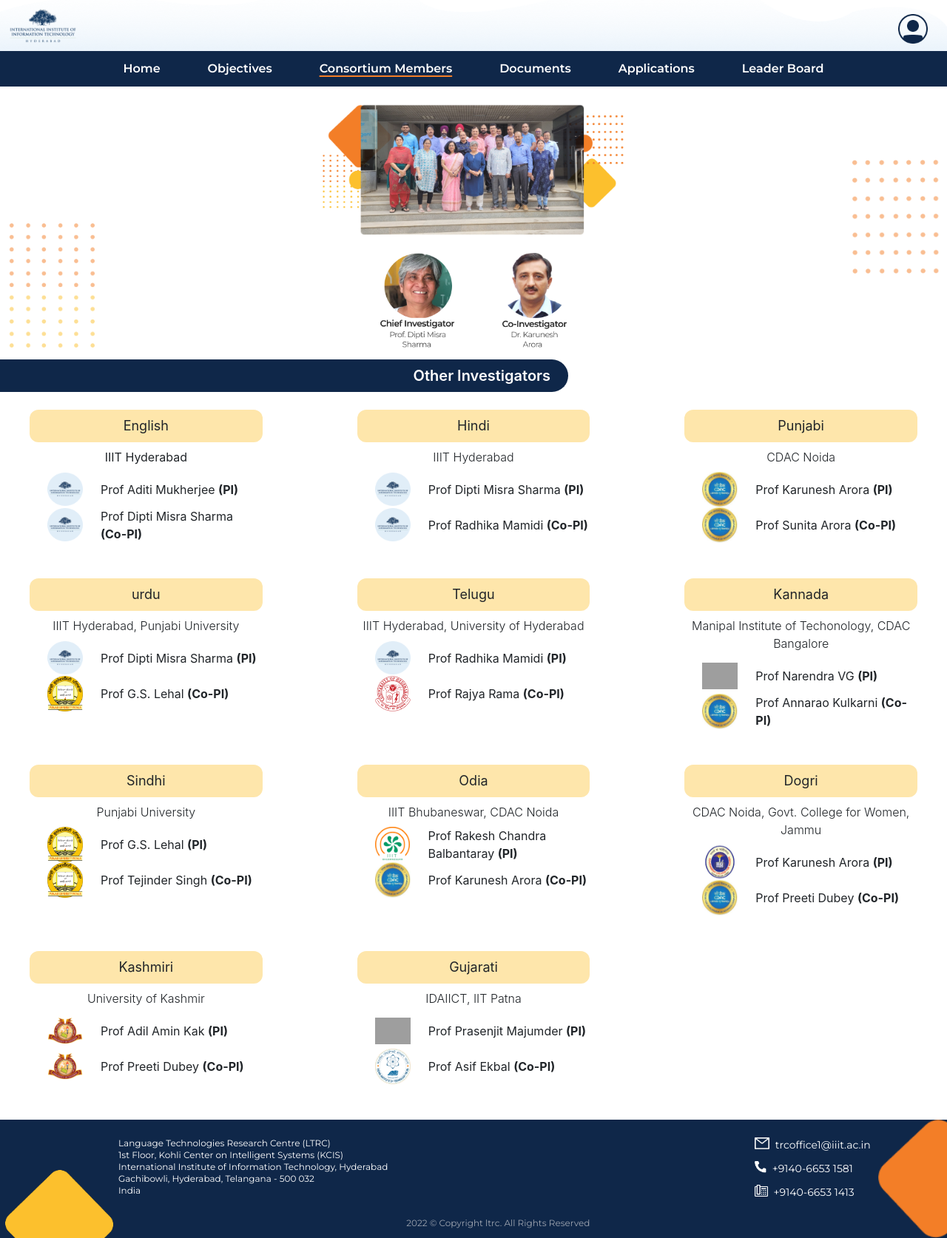
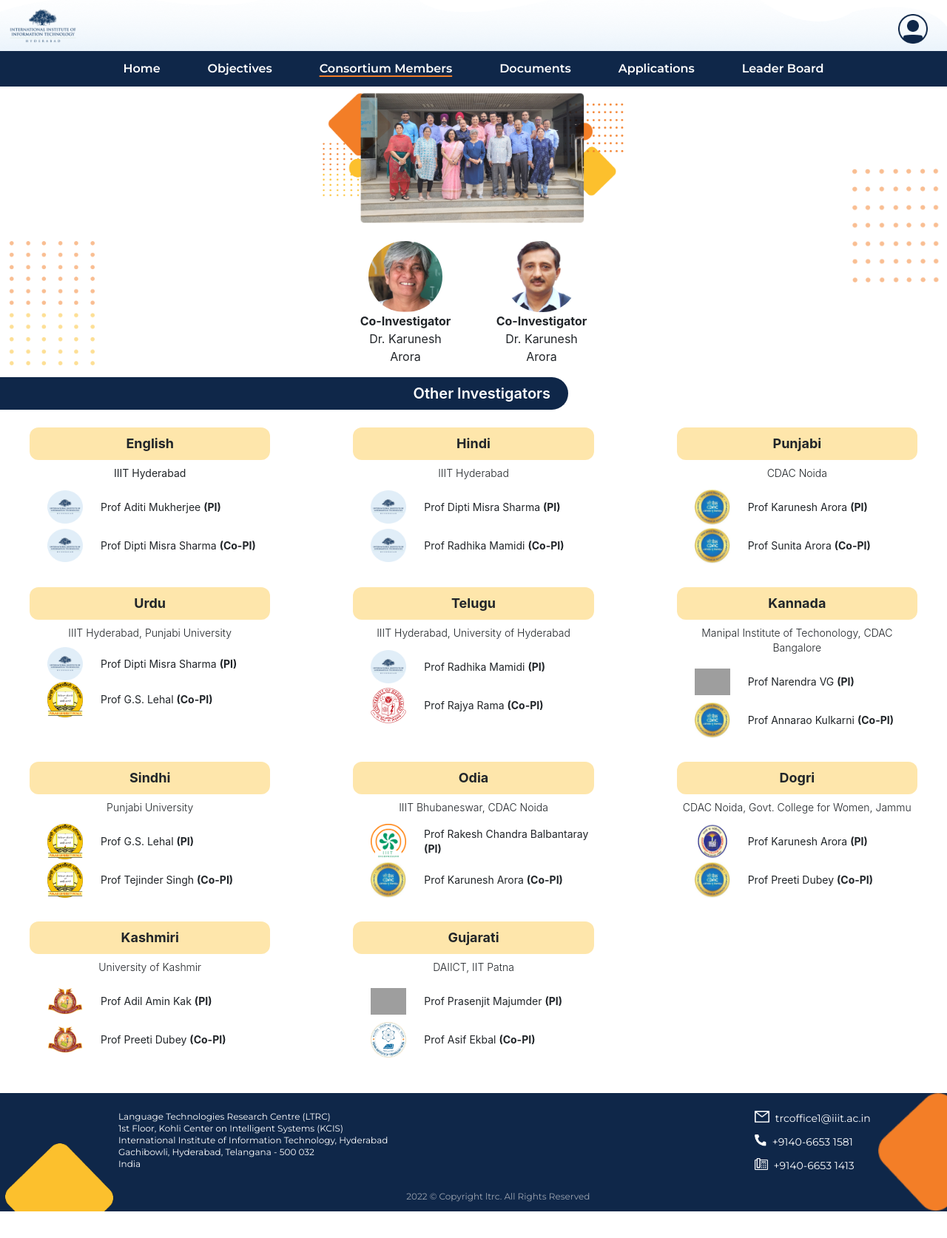
Before and after one commit to IIITH-Product-Labs/leaderboard, a Flask app: page /consortium in a window 1280 px wide. Shown: the whole page at 74% size. After the commit the page ends 1638 px from the top, so only its background shows below. Run offline with Flask 2, Linux system fonts and the light colour scheme; some libraries are stand-ins or nearby versions; grey boxes are pictures that could not be loaded.

Commit message:
changes made in members page

```diff
--- a/templates/consortium.html
+++ b/templates/consortium.html
@@ -126,12 +126,27 @@
       <div class="flex:none">
         <img class="w-32 opacity-50" src="{{url_for('static',filename='g72.png')}}">
       </div>
-      <div class="flex-grow flex-col  mt-4 item-center  ">
-        <div class="">
-          <img class="mx-auto md:w-2/5" src="{{url_for('static',filename='group.png')}}" />
-        <img class=" mx-auto mt-4 md:h-32  h-24  " src="{{url_for('static',filename='Group 600.png')}}" >
+      <!-- <div class="w-screen flex-col   item-center  ">  -->
+        <div class=" flex-grow sm:mt-4 mt-2  ">
+          <img class="mx-auto md:w-2/5 w-3/5" src="{{url_for('static',filename='group.png')}}" />
+          <div class="  mt-4  mx-auto  gap-12  flex w-80 text-center" >
+
+            <div class="flex-col flex  " >
+              <img class=" mx-auto  rounded-full sm:h-24 h-16  object-contain "  src="{{url_for('static',filename='image1.png')}}" />
+              <text class="font-bold">   Co-Investigator <br/>
+              <span class="font-normal">Dr. Karunesh Arora     </span>
+              </text>
+            </div>
+            <div class="flex-col flex" >
+
+              <img class=" mx-auto  rounded-full sm:h-24 h-16 object-contain "  src="{{url_for('static',filename='image2.png')}}" />
+              <text class="font-bold">   Co-Investigator <br/>
+              <span class="font-normal">Dr. Karunesh Arora  </span>
+              </text>
+            </div>
+          </div>
         </div>
-      </div>
+      <!-- </div> -->
       <div class="flex:none my-auto ">
         <img class="w-32 opacity-50" src="{{url_for('static',filename='grp1.png')}}">
       </div>
@@ -142,20 +157,20 @@
     </div>
 
 
-    <div class=" max-w-7xl mx-auto grid  lg:grid-cols-3   md:grid-cols-2 sm:grid-col  mt-6 mb-12 lg:gap-12 md:gap-8  gap-2"  >
+    <div class=" max-w-7xl mx-auto grid  lg:grid-cols-3   md:grid-cols-2 sm:grid-col  mt-6 mb-12 lg:gap-8 md:gap-8  gap-2"  >
 
             <div class=" flex-col items-center text-left mx-10     " >
               <div class=" p-2 bg-Yellow  text-center rounded-xl ">
-                <p class="text-bold font-normal md:text-lg text-md ">English</p>
+                <p class="font-bold text-lg  ">English</p>
               </div>
-                <p class="text-md font-lighter text-center my-2">IIIT Hyderabad</p>
-              <div class=" flex item-center  ">
-                <img class="w-12 h-12 object-contain mx-4" src="{{url_for('static',filename='Group 45.png')}}">
-                <p class="text-md my-auto ">Prof Aditi Mukherjee <b>(PI)</b></p>
+                <p class="text-sm font-lighter text-center my-2">IIIT Hyderabad</p>
+              <div class=" flex item-center ">
+                <img class="w-12 h-12 object-contain mx-4 my-1" src="{{url_for('static',filename='Group 45.png')}}">
+                <p class="text-sm my-auto ">Prof Aditi Mukherjee <b>(PI)</b></p>
               </div>
               <div class="flex s">
-                <img class="w-12 h-12 object-contain mx-4" src="{{url_for('static',filename='Group 45.png')}}">
-                <p class="text-md  my-auto ">Prof Dipti Misra Sharma <b>(Co-PI)</b></p>
+                <img class="w-12 h-12 object-contain mx-4 " src="{{url_for('static',filename='Group 45.png')}}">
+                <p class="text-sm  my-auto ">Prof Dipti Misra Sharma <b>(Co-PI)</b></p>
               </div>
             </div>
 
@@ -163,158 +178,158 @@
 
             <div class=" flex-col items-center text-left mx-10  " >
               <div class=" p-2 bg-Yellow  text-center rounded-xl ">
-                <p class="text-semibold text-lg ">Hindi</p>
+                <p class="font-bold text-lg ">Hindi</p>
               </div>
-                <p class="text-md font-light text-center my-2">IIIT Hyderabad</p>
+                <p class="text-sm font-light text-center my-2">IIIT Hyderabad</p>
               <div class=" flex item-center  ">
-                <img class="w-12 h-12 object-contain mx-4" src="{{url_for('static',filename='Group 45.png')}}">
-                <p class="text-md my-auto ">Prof Dipti Misra Sharma <b>(PI)</b></p>
+                <img class="w-12 h-12 object-contain mx-4 my-1" src="{{url_for('static',filename='Group 45.png')}}">
+                <p class="text-sm my-auto ">Prof Dipti Misra Sharma <b>(PI)</b></p>
               </div>
               <div class="flex s">
                 <img class="w-12 h-12 object-contain mx-4" src="{{url_for('static',filename='Group 45.png')}}">
-                <p class="text-md my-auto ">Prof Radhika Mamidi <b>(Co-PI)</b></p>
+                <p class="text-sm my-auto ">Prof Radhika Mamidi <b>(Co-PI)</b></p>
               </div>
             </div>
 
 
             <div class=" flex-col items-center text-left mx-10   " >
               <div class=" p-2 bg-Yellow  text-center rounded-xl ">
-                <p class="text-semibold text-lg ">Punjabi</p>
+                <p class="font-bold text-lg ">Punjabi</p>
               </div>
-                <p class="text-md font-light text-center my-2">CDAC Noida</p>
+                <p class="text-sm font-light text-center my-2">CDAC Noida</p>
               <div class=" flex item-center  ">
-                <img class="w-12 h-12 object-contain mx-4" src="{{url_for('static',filename='CDAC2.png')}}">
-                <p class="text-md my-auto ">Prof Karunesh Arora <b>(PI)</b></p>
+                <img class="w-12 h-12 object-contain mx-4 my-1" src="{{url_for('static',filename='CDAC2.png')}}">
+                <p class="text-sm my-auto ">Prof Karunesh Arora <b>(PI)</b></p>
               </div>
               <div class="flex s">
                 <img class="w-12 h-12 object-contain mx-4" src="{{url_for('static',filename='CDAC2.png')}}">
-                <p class="text-md my-auto ">Prof Sunita Arora <b>(Co-PI)</b></p>
+                <p class="text-sm my-auto ">Prof Sunita Arora <b>(Co-PI)</b></p>
               </div>
             </div>
 
             <div class=" flex-col items-center text-left mx-10  " >
               <div class=" p-2 bg-Yellow  text-center rounded-xl ">
-                <p class="text-semibold text-lg ">urdu</p>
+                <p class="font-bold text-lg ">Urdu</p>
               </div>
-                <p class="text-md font-light text-center my-2">IIIT Hyderabad, Punjabi University</p>
+                <p class="text-sm font-light text-center my-2 my-1">IIIT Hyderabad, Punjabi University</p>
               <div class=" flex item-center  ">
                 <img class="w-12 h-12 object-contain mx-4" src="{{url_for('static',filename='Group 45.png')}}">
-                <p class="text-md my-auto ">Prof Dipti Misra Sharma <b>(PI)</b></p>
+                <p class="text-sm my-auto ">Prof Dipti Misra Sharma <b>(PI)</b></p>
               </div>
               <div class="flex s">
                 <img class="w-12 h-12 object-contain mx-4" src="{{url_for('static',filename='punjabi_university.png')}}">
-                <p class="text-md my-auto ">Prof G.S. Lehal <b>(Co-PI)</b></p>
+                <p class="text-sm my-auto ">Prof G.S. Lehal <b>(Co-PI)</b></p>
               </div>
             </div>
 
 
             <div class=" flex-col items-center text-left   mx-10 " >
               <div class=" p-2 bg-Yellow  text-center rounded-xl">
-                <p class="text-semibold text-lg ">Telugu</p>
+                <p class="font-bold text-lg ">Telugu</p>
               </div>
-                <p class="text-md font-light text-center my-2">IIIT Hyderabad, University of Hyderabad</p>
+                <p class="text-sm font-light text-center my-2">IIIT Hyderabad, University of Hyderabad</p>
               <div class=" flex item-center  ">
-                <img class="w-12 h-12 object-contain mx-4" src="{{url_for('static',filename='Group 45.png')}}">
-                <p class="text-md my-auto ">Prof Radhika Mamidi <b>(PI)</b></p>
+                <img class="w-12 h-12 object-contain mx-4 my-1" src="{{url_for('static',filename='Group 45.png')}}">
+                <p class="text-sm my-auto ">Prof Radhika Mamidi <b>(PI)</b></p>
               </div>
               <div class="flex s">
                 <img class="w-12 h-12 object-contain mx-4" src="{{url_for('static',filename='uoh.png')}}">
-                <p class="text-md my-auto ">Prof Rajya Rama <b>(Co-PI)</b></p>
+                <p class="text-sm my-auto ">Prof Rajya Rama <b>(Co-PI)</b></p>
               </div>
             </div>
 
 
             <div class=" flex-col items-center text-left mx-10  " >
               <div class=" p-2 bg-Yellow  text-center rounded-xl ">
-                <p class="text-semibold text-lg ">Kannada</p>
+                <p class="font-bold text-lg ">Kannada</p>
               </div>
-                <p class="text-md font-light text-center my-2">Manipal Institute of Techonology, CDAC Bangalore</p>
+                <p class="text-sm font-light text-center my-2">Manipal Institute of Techonology, CDAC Bangalore</p>
               <div class=" flex item-center  ">
-                <img class="w-12 h-12 object-contain mx-4" src="{{url_for('static',filename='Manipal.png')}}">
-                <p class="text-md my-auto ">Prof Narendra VG <b>(PI)</b></p>
+                <img class="w-12 h-12 object-contain mx-4 my-1" src="{{url_for('static',filename='Manipal.png')}}">
+                <p class="text-sm my-auto ">Prof Narendra VG <b>(PI)</b></p>
               </div>
               <div class="flex s">
                 <img class="w-12 h-12 object-contain mx-4" src="{{url_for('static',filename='CDAC2.png')}}">
-                <p class="text-md my-auto ">Prof Annarao Kulkarni <b>(Co-PI)</b></p>
+                <p class="text-sm my-auto ">Prof Annarao Kulkarni <b>(Co-PI)</b></p>
               </div>
             </div>
 
             <div class=" flex-col items-center text-left  mx-10 " >
               <div class=" p-2 bg-Yellow  text-center rounded-xl ">
-                <p class="text-semibold text-lg ">Sindhi</p>
+                <p class="font-bold text-lg ">Sindhi</p>
               </div>
-                <p class="text-md font-light text-center my-2">Punjabi University</p>
+                <p class="text-sm font-light text-center my-2">Punjabi University</p>
               <div class=" flex item-center  ">
-                <img class="w-12 h-12 object-contain mx-4" src="{{url_for('static',filename='punjabi_university.png')}}">
-                <p class="text-md my-auto ">Prof G.S. Lehal <b>(PI)</b></p>
+                <img class="w-12 h-12 object-contain mx-4 my-1" src="{{url_for('static',filename='punjabi_university.png')}}">
+                <p class="text-sm my-auto ">Prof G.S. Lehal <b>(PI)</b></p>
               </div>
               <div class="flex s">
                 <img class="w-12 h-12 object-contain mx-4" src="{{url_for('static',filename='punjabi_university.png')}}">
-                <p class="text-md my-auto ">Prof Tejinder Singh <b>(Co-PI)</b></p>
+                <p class="text-sm my-auto ">Prof Tejinder Singh <b>(Co-PI)</b></p>
               </div>
             </div>
 
 
             <div class=" flex-col items-center text-left mx-10  " >
               <div class=" p-2 bg-Yellow  text-center rounded-xl ">
-                <p class="text-semibold text-lg ">Odia</p>
+                <p class="font-bold text-lg ">Odia</p>
               </div>
-                <p class="text-md font-light text-center my-2">IIIT Bhubaneswar, CDAC Noida</p>
+                <p class="text-sm font-light text-center my-2">IIIT Bhubaneswar, CDAC Noida</p>
               <div class=" flex item-center  ">
-                <img class="w-12 h-12 object-contain mx-4" src="{{url_for('static',filename='iiit b.png')}}">
-                <p class="text-md my-auto ">Prof Rakesh Chandra Balbantaray <b>(PI)</b></p>
+                <img class="w-12 h-12 object-contain mx-4 my-1" src="{{url_for('static',filename='iiit b.png')}}">
+                <p class="text-sm my-auto ">Prof Rakesh Chandra Balbantaray <b>(PI)</b></p>
               </div>
               <div class="flex s">
                 <img class="w-12 h-12 object-contain mx-4" src="{{url_for('static',filename='CDAC2.png')}}">
-                <p class="text-md my-auto ">Prof Karunesh Arora <b>(Co-PI)</b></p>
+                <p class="text-sm my-auto ">Prof Karunesh Arora <b>(Co-PI)</b></p>
               </div>
             </div>
 
 
             <div class=" flex-col items-center text-left  mx-10 " >
               <div class=" p-2 bg-Yellow  text-center rounded-xl ">
-                <p class="text-semibold text-lg ">Dogri</p>
+                <p class="font-bold text-lg ">Dogri</p>
               </div>
-                <p class="text-md font-light text-center my-2">CDAC Noida, Govt. College for Women, Jammu</p>
+                <p class="text-sm font-light text-center my-2">CDAC Noida, Govt. College for Women, Jammu</p>
               <div class=" flex item-center  ">
-                <img class="w-12 h-12 object-contain mx-4" src="{{url_for('static',filename='GCW.png')}}">
-                <p class="text-md my-auto ">Prof Karunesh Arora <b>(PI)</b></p>
+                <img class="w-12 h-12 object-contain mx-4 my-1" src="{{url_for('static',filename='GCW.png')}}">
+                <p class="text-sm my-auto ">Prof Karunesh Arora <b>(PI)</b></p>
               </div>
               <div class="flex s">
                 <img class="w-12 h-12 object-contain mx-4" src="{{url_for('static',filename='CDAC2.png')}}">
-                <p class="text-md my-auto ">Prof Preeti Dubey <b>(Co-PI)</b></p>
+                <p class="text-sm my-auto ">Prof Preeti Dubey <b>(Co-PI)</b></p>
               </div>
             </div>
 
 
             <div class=" flex-col items-center text-left  mx-10 " >
               <div class=" p-2 bg-Yellow  text-center rounded-xl ">
-                <p class="text-semibold text-lg ">Kashmiri</p>
+                <p class="font-bold text-lg ">Kashmiri</p>
               </div>
-                <p class="text-md font-light text-center my-2">University of Kashmir</p>
+                <p class="text-sm font-light text-center my-2">University of Kashmir</p>
               <div class=" flex item-center  ">
-                <img class="w-12 h-12 object-contain mx-4" src="{{url_for('static',filename='uok.png')}}">
-                <p class="text-md my-auto ">Prof Adil Amin Kak <b>(PI)</b></p>
+                <img class="w-12 h-12 object-contain mx-4 my-1"  src="{{url_for('static',filename='uok.png')}}">
+                <p class="text-sm my-auto ">Prof Adil Amin Kak <b>(PI)</b></p>
               </div>
               <div class="flex s">
                 <img class="w-12 h-12 object-contain mx-4" src="{{url_for('static',filename='uok.png')}}">
-                <p class="text-md my-auto ">Prof Preeti Dubey <b>(Co-PI)</b></p>
+                <p class="text-sm my-auto ">Prof Preeti Dubey <b>(Co-PI)</b></p>
               </div>
             </div>
 
 
             <div class=" flex-col items-center text-left  mx-10 " >
               <div class=" p-2 bg-Yellow  text-center rounded-xl ">
-                <p class="text-semibold text-lg ">Gujarati</p>
+                <p class="font-bold text-lg ">Gujarati</p>
               </div>
-                <p class="text-md font-light text-center my-2">IDAIICT, IIT Patna</p>
+                <p class="text-sm font-light text-center my-2">DAIICT, IIT Patna</p>
               <div class=" flex item-center  ">
-                <img class="w-12 h-12 object-contain mx-4" src="{{url_for('static',filename='DAIICT.png')}}">
-                <p class="text-md my-auto ">Prof Prasenjit Majumder <b>(PI)</b></p>
+                <img class="w-12 h-12 object-contain mx-4 my-1" src="{{url_for('static',filename='DAIICT.png')}}">
+                <p class="text-sm my-auto ">Prof Prasenjit Majumder <b>(PI)</b></p>
               </div>
               <div class="flex s">
                 <img class="w-12 h-12 object-contain mx-4" src="{{url_for('static',filename='patna.png')}}">
-                <p class="text-md my-auto ">Prof Asif Ekbal <b>(Co-PI)</b></p>
+                <p class="text-sm my-auto ">Prof Asif Ekbal <b>(Co-PI)</b></p>
               </div>
             </div>
 
```
Also changed, not shown: static/image1.png (added), static/image2.png (added).
